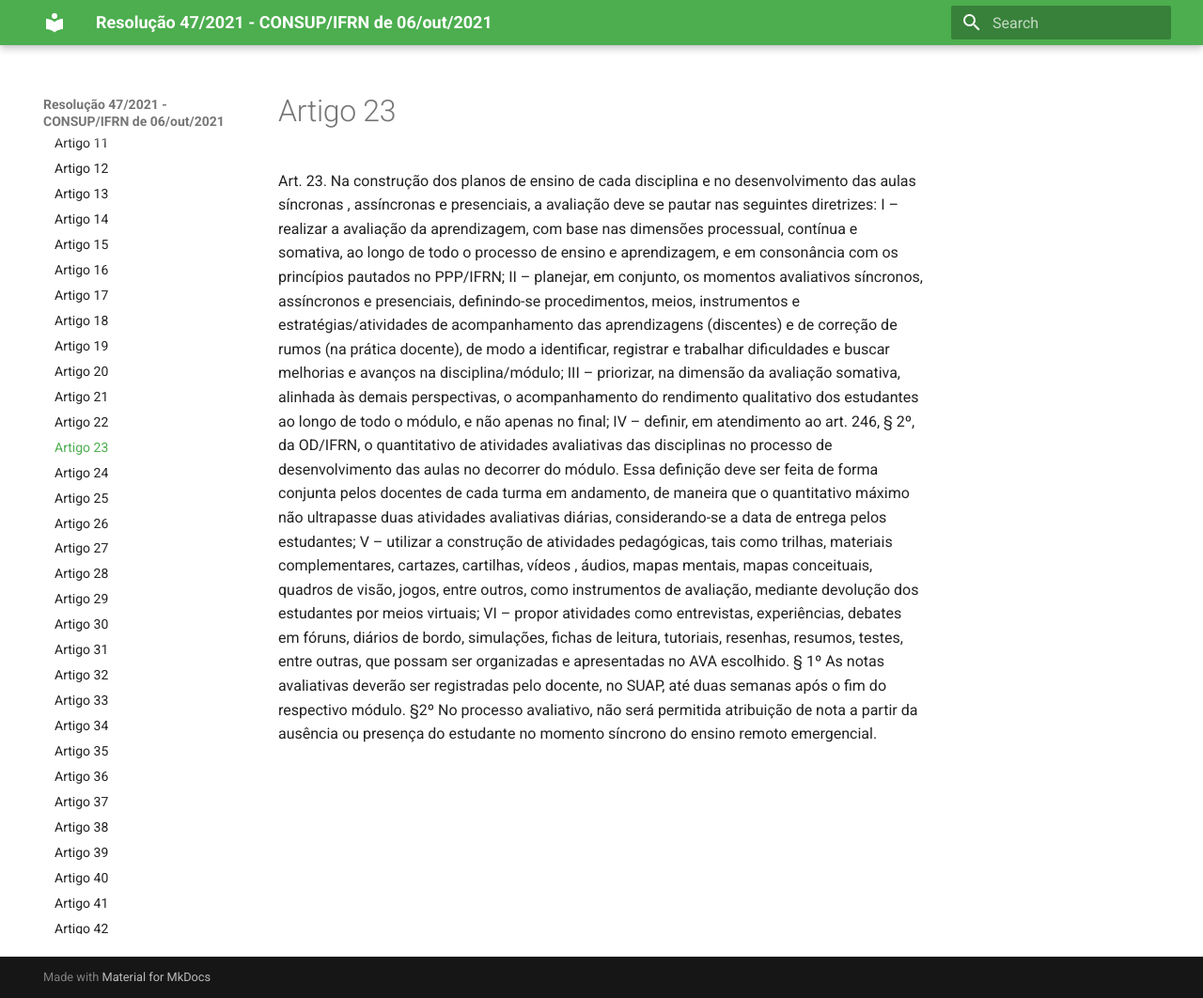
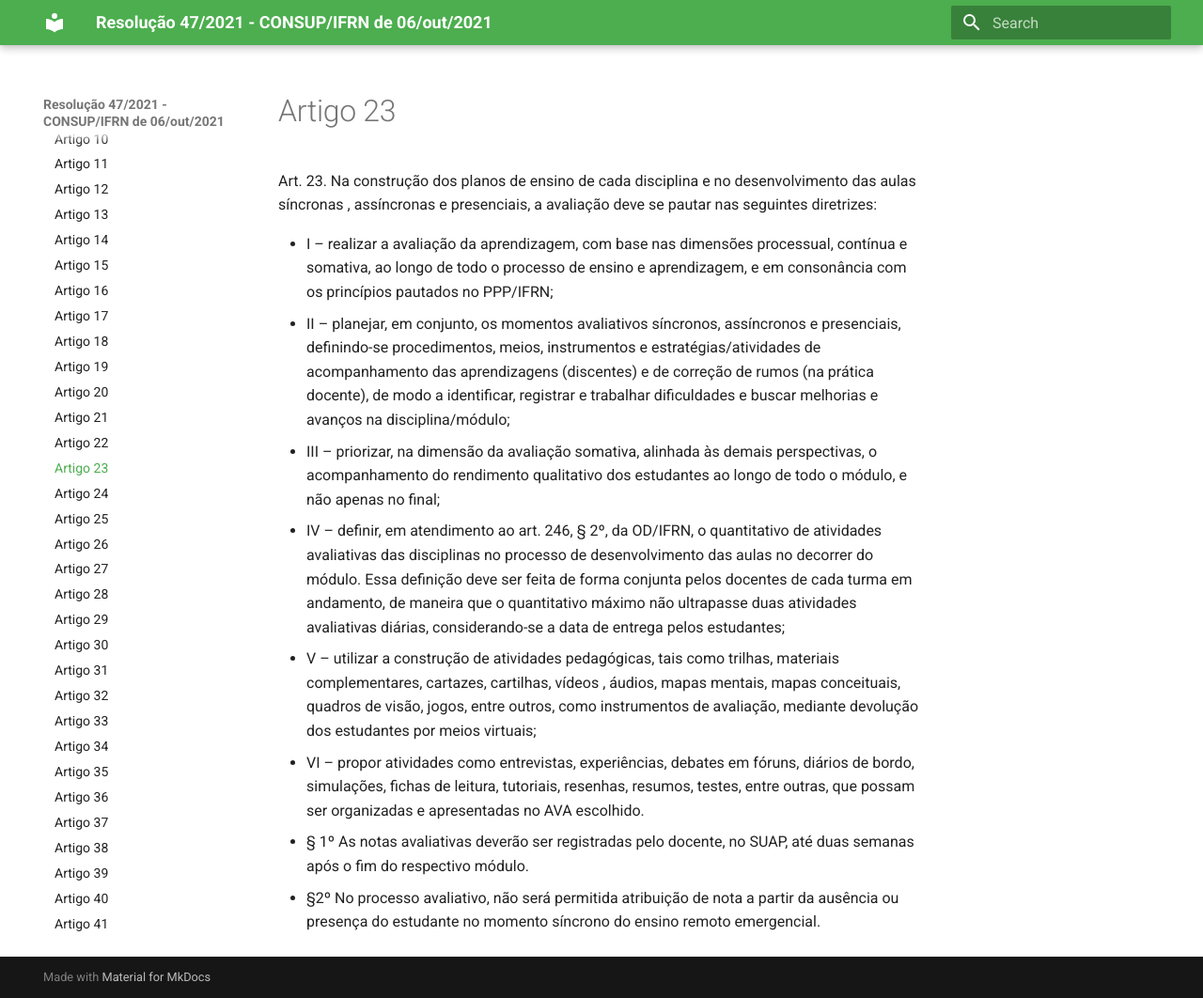
Before and after one commit to jurandysoares/resolucao-47-2021-consup-ifrn, an MkDocs documentation site: the page built from docs/art-23.md, in a window 1280 px wide and 1062 px high. Shown: the whole window at 94% size. Built offline with MkDocs 1.6.1 and Material for MkDocs 9.7.7, drawn with Linux system fonts in a browser that asks for light colours.

Commit message:
Update art-23.md

```diff
--- a/docs/art-23.md
+++ b/docs/art-23.md
@@ -2,22 +2,24 @@
 
 Art. 23. Na construção dos planos de ensino de cada disciplina e no desenvolvimento das aulas síncronas , assíncronas e presenciais,
 a avaliação deve se pautar nas seguintes diretrizes:
-I – realizar a avaliação da aprendizagem, com base nas dimensões processual, contínua e somativa, ao longo de todo o processo de
+
+- I – realizar a avaliação da aprendizagem, com base nas dimensões processual, contínua e somativa, ao longo de todo o processo de
 ensino e aprendizagem, e em consonância com os princípios pautados no PPP/IFRN;
-II – planejar, em conjunto, os momentos avaliativos síncronos, assíncronos e presenciais, definindo-se procedimentos, meios,
+- II – planejar, em conjunto, os momentos avaliativos síncronos, assíncronos e presenciais, definindo-se procedimentos, meios,
 instrumentos e estratégias/atividades de acompanhamento das aprendizagens (discentes) e de correção de rumos (na prática
 docente), de modo a identificar, registrar e trabalhar dificuldades e buscar melhorias e avanços na disciplina/módulo;
-III – priorizar, na dimensão da avaliação somativa, alinhada às demais perspectivas, o acompanhamento do rendimento qualitativo
+- III – priorizar, na dimensão da avaliação somativa, alinhada às demais perspectivas, o acompanhamento do rendimento qualitativo
 dos estudantes ao longo de todo o módulo, e não apenas no final;
-IV – definir, em atendimento ao art. 246, § 2º, da OD/IFRN, o quantitativo de atividades avaliativas das disciplinas no processo de
+- IV – definir, em atendimento ao art. 246, § 2º, da OD/IFRN, o quantitativo de atividades avaliativas das disciplinas no processo de
 desenvolvimento das aulas no decorrer do módulo. Essa definição deve ser feita de forma conjunta pelos docentes de cada turma em
 andamento, de maneira que o quantitativo máximo não ultrapasse duas atividades avaliativas diárias, considerando-se a data de
 entrega pelos estudantes;
-V – utilizar a construção de atividades pedagógicas, tais como trilhas, materiais complementares, cartazes, cartilhas, vídeos , áudios,
+- V – utilizar a construção de atividades pedagógicas, tais como trilhas, materiais complementares, cartazes, cartilhas, vídeos , áudios,
 mapas mentais, mapas conceituais, quadros de visão, jogos, entre outros, como instrumentos de avaliação, mediante devolução dos
 estudantes por meios virtuais;
-VI – propor atividades como entrevistas, experiências, debates em fóruns, diários de bordo, simulações, fichas de leitura, tutoriais,
+- VI – propor atividades como entrevistas, experiências, debates em fóruns, diários de bordo, simulações, fichas de leitura, tutoriais,
 resenhas, resumos, testes, entre outras, que possam ser organizadas e apresentadas no AVA escolhido.
-§ 1º As notas avaliativas deverão ser registradas pelo docente, no SUAP, até duas semanas após o fim do respectivo módulo.
-§2º No processo avaliativo, não será permitida atribuição de nota a partir da ausência ou presença do estudante no momento
+
+  - § 1º As notas avaliativas deverão ser registradas pelo docente, no SUAP, até duas semanas após o fim do respectivo módulo.
+  - §2º No processo avaliativo, não será permitida atribuição de nota a partir da ausência ou presença do estudante no momento
 síncrono do ensino remoto emergencial.
```
